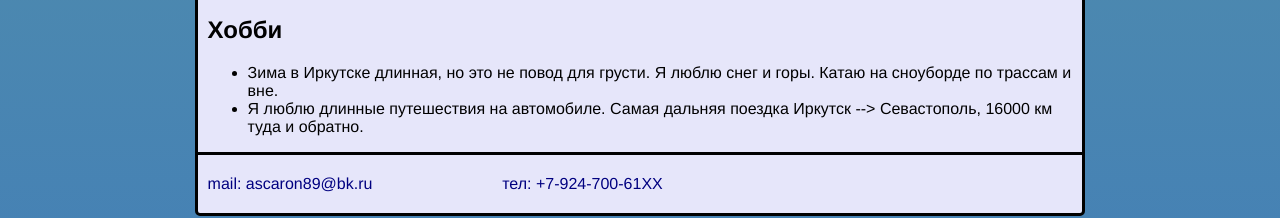
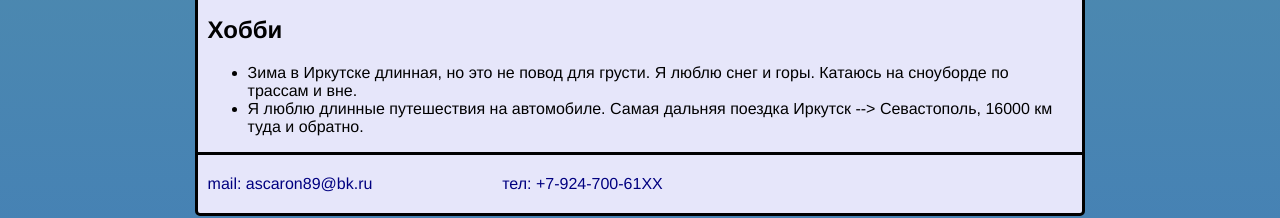
Before and after one commit to ascaron180989/my_website, a plain HTML site: page index.html in a window 1280 px wide. Shown: the part 874-1092 px from the top of the page. Drawn offline with Linux system fonts and the light colour scheme.

Commit message:
Орфорграфическая ошибка

```diff
--- a/index.html
+++ b/index.html
@@ -62,7 +62,7 @@
         <section>
           <h2 id="hobb">Хобби</h2>
           <ul>
-            <li>Зима в Иркутске длинная, но это не повод для грусти. Я люблю снег и горы. Катаю на сноуборде по трассам и вне.</li>
+            <li>Зима в Иркутске длинная, но это не повод для грусти. Я люблю снег и горы. Катаюсь на сноуборде по трассам и вне.</li>
             <li>Я люблю длинные путешествия на автомобиле. Самая дальняя поездка Иркутск --&#x0003E; Севастополь, 16000 км туда и обратно.</li>
           </ul>
         </section>
```
